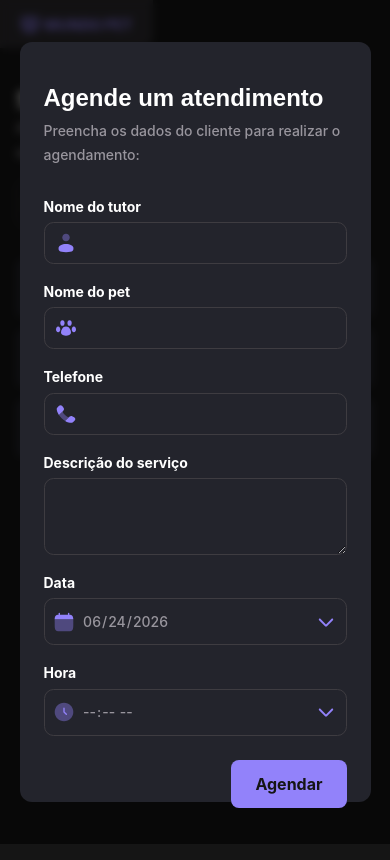
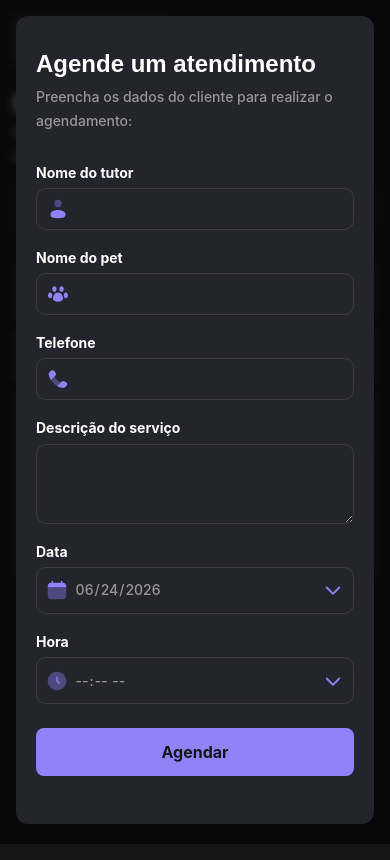
Before and after one commit to LuizGuimaraesz/Agendamento-petshop, a website built with webpack: page index.html in a window 390 px wide. Both pictures are taken after a click on the button "NOVO AGENDAMENTO". Built offline with nearby package versions, Linux system fonts and the light colour scheme; data requests are answered from the project's data file.

Commit message:
fix responsivity

```diff
--- a/server.json
+++ b/server.json
@@ -1,3 +1,13 @@
 {
-  "schedules": []
+  "schedules": [
+    {
+      "id": "4218",
+      "petName": "thtr",
+      "tutorName": "trght",
+      "date": "2026-06-24",
+      "time": "20:00",
+      "telephone": "44444444444",
+      "service": " ewd"
+    }
+  ]
 }
--- a/src/styles/global.css
+++ b/src/styles/global.css
@@ -48,12 +48,35 @@
 body {
   font: var(--paragraph-small);
   background-color: var(--background-primary);
+  color: var(--content-primary);
+  min-height: 100vh;
+  overflow-x: hidden;
 }
 
 main {
-  max-width: 800px;
-  margin: 2rem auto;
-  padding: 0 1rem;
+  width: min(100% - 2rem, 800px);
+  margin: 2rem auto 6rem;
+}
+
+img {
+  max-width: 100%;
+}
+
+#logo {
+  display: block;
+  margin: 1rem 0 0 1rem;
+}
+
+@media (max-width: 600px) {
+  main {
+    width: min(100% - 1.5rem, 800px);
+    margin-top: 1.5rem;
+    margin-bottom: 2rem;
+  }
+
+  #logo {
+    margin-left: 0.75rem;
+  }
 }
 
 input:-webkit-autofill,
--- a/src/styles/modal.css
+++ b/src/styles/modal.css
@@ -6,6 +6,8 @@
   display: flex;
   justify-content: center;
   align-items: center;
+  padding: 1rem;
+  overflow-y: auto;
   z-index: 999;
   animation: fadeIn 0.3s ease forwards;
 }
@@ -15,11 +17,12 @@
   border-radius: 0.75rem;
   padding: 1.5rem 1rem;
   height: auto;
-  max-height: 90vh;
-  width: 28%;
+  max-height: calc(100dvh - 2rem);
+  width: min(100%, 30rem);
   max-width: 500px;
   display: flex;
   flex-direction: column;
+  overflow-y: auto;
   animation: fadeIn 0.3s ease forwards;
   transform: translateY(20px);
   opacity: 0;
@@ -30,6 +33,7 @@
   display: flex;
   flex-direction: column;
   padding: 1rem;
+  min-width: 0;
 }
 
 .modal-header {
@@ -70,6 +74,7 @@
 .modal-form-group input {
   background: none;
   border: none;
+  min-width: 0;
 }
 
 .div-input {
@@ -101,6 +106,12 @@
   font: var(--paragraph-medium);
   color: var(--content-secondary);
   width: 100%;
+  min-width: 0;
+}
+
+.div-input img,
+.datetime-input img {
+  flex: 0 0 auto;
 }
 
 .div-input input:webkit-autofill {
@@ -120,6 +131,8 @@
   color: var(--content-secondary);
   border-radius: 0.6rem;
   font: var(--paragraph-medium);
+  min-height: 5rem;
+  resize: vertical;
 }
 
 #service:hover {
@@ -147,6 +160,7 @@
   padding: 0.6rem;
   border-radius: 0.6rem;
   border: 1px solid var(--border-primary);
+  min-width: 0;
 }
 
 .datetime-input:hover {
@@ -166,6 +180,7 @@
   color: var(--content-secondary);
   font: var(--paragraph-medium);
   width: 100%;
+  min-width: 0;
 }
 
 .date::-webkit-calendar-picker-indicator {
@@ -208,9 +223,14 @@
 }
 
 @media (max-width: 600px) {
+  .modal-overlay {
+    align-items: flex-start;
+  }
+
   .modal {
-    width: 90%;
-    height: 90%;
+    width: 100%;
+    max-height: calc(100dvh - 2rem);
+    padding: 1rem 0.75rem;
   }
 
   .modal-content {
@@ -222,7 +242,18 @@
   }
 
   #button-schedule {
+    width: 100%;
     margin-bottom: 1rem;
+  }
+}
+
+@media (max-width: 360px) {
+  .modal-header {
+    margin-bottom: 1.25rem;
+  }
+
+  .modal-content {
+    padding-inline: 0;
   }
 }
 
--- a/src/styles/schedules.css
+++ b/src/styles/schedules.css
@@ -12,7 +12,12 @@ h1 {
   display: flex;
   justify-content: space-between;
   align-items: center;
+  gap: 1rem;
   margin-bottom: 2rem;
+}
+
+#header-p {
+  min-width: 0;
 }
 
 #div-date {
@@ -38,6 +43,7 @@ h1 {
 .period {
   background-color: var(--background-tertiary);
   border-radius: 0.5rem;
+  overflow: hidden;
 }
 
 .period-title {
@@ -68,9 +74,10 @@ h1 {
   display: grid;
 
   grid-template-columns:
-    320px
-    1fr
-    180px;
+    minmax(13rem, 20rem)
+    minmax(8rem, 1fr)
+    minmax(7rem, 11rem);
+  gap: 1rem;
 
   align-items: center;
   padding: 1rem 1.6rem;
@@ -90,6 +97,11 @@ h1 {
   display: flex;
   align-items: center;
   gap: 1rem;
+  min-width: 0;
+}
+
+.schedule-client {
+  min-width: 0;
 }
 
 .schedule-hour {
@@ -111,6 +123,8 @@ h1 {
   font: var(--paragraph-small);
   color: var(--content-secondary);
   text-align: left;
+  min-width: 0;
+  overflow-wrap: anywhere;
 }
 
 .schedule-remove {
@@ -142,6 +156,7 @@ h1 {
   border-radius: 0.5rem;
   padding: 0.75rem 1.4rem;
   box-shadow: 0 0 1.5rem rgba(146, 130, 250, 0.35);
+  white-space: nowrap;
 }
 
 #new-schedule:hover {
@@ -149,56 +164,80 @@ h1 {
   cursor: pointer;
 }
 
+@media (max-width: 760px) {
+  #header-main {
+    align-items: flex-start;
+  }
+
+  .schedule-item {
+    grid-template-columns: minmax(12rem, 1fr) minmax(7rem, 1fr);
+  }
+
+  .schedule-service {
+    grid-column: 1 / -1;
+  }
+
+  .schedule-remove {
+    justify-self: end;
+  }
+}
+
 @media (max-width: 600px) {
-  main {
-    padding-right: auto;
-  }
   #header-main {
     flex-direction: column;
     align-items: flex-start;
     gap: 1rem;
   }
 
+  #header-main > .datetime-input {
+    width: 100%;
+  }
+
   .periods {
     gap: 0.8rem;
+  }
+
+  .period-header {
+    padding: 0.875rem 1rem;
+  }
+
+  .period-header div {
+    min-width: 0;
   }
 
   .schedule-item {
     display: flex;
     flex-direction: column;
-
     gap: 0.5rem;
-
-    padding: 1rem 0;
+    padding: 1rem;
   }
 
   .schedule-info {
-    display: flex;
-    align-items: center;
     align-self: flex-start;
-    margin-left: 2rem;
+    width: 100%;
+    margin-left: 0;
     gap: 0.7rem;
   }
 
   .schedule-client {
     display: flex;
+    flex-wrap: wrap;
     gap: 0.3rem;
   }
 
   .schedule-client span {
     display: flex;
-
     gap: 0.2rem;
   }
 
   .schedule-service {
-    margin-left: 2rem;
+    margin-left: 0;
     align-self: flex-start;
   }
 
   .schedule-remove {
     align-self: flex-end;
-    margin-right: 2rem;
+    margin-right: 0;
   }
 
   #new-schedule {
@@ -207,3 +246,20 @@ h1 {
     display: block;
   }
 }
+
+@media (max-width: 380px) {
+  .period-header {
+    align-items: flex-start;
+    flex-direction: column;
+    gap: 0.35rem;
+  }
+
+  .schedule-info {
+    align-items: flex-start;
+    flex-direction: column;
+  }
+
+  #new-schedule {
+    width: calc(100% - 1.5rem);
+  }
+}
```
